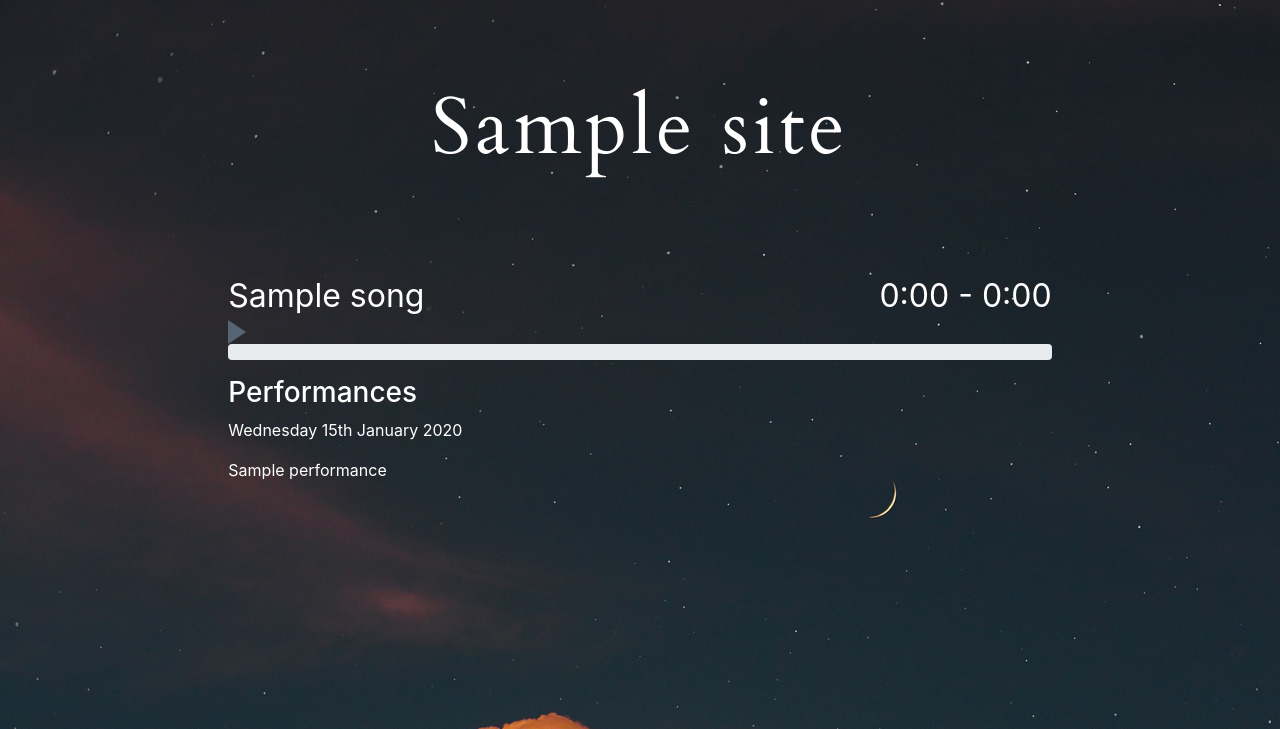
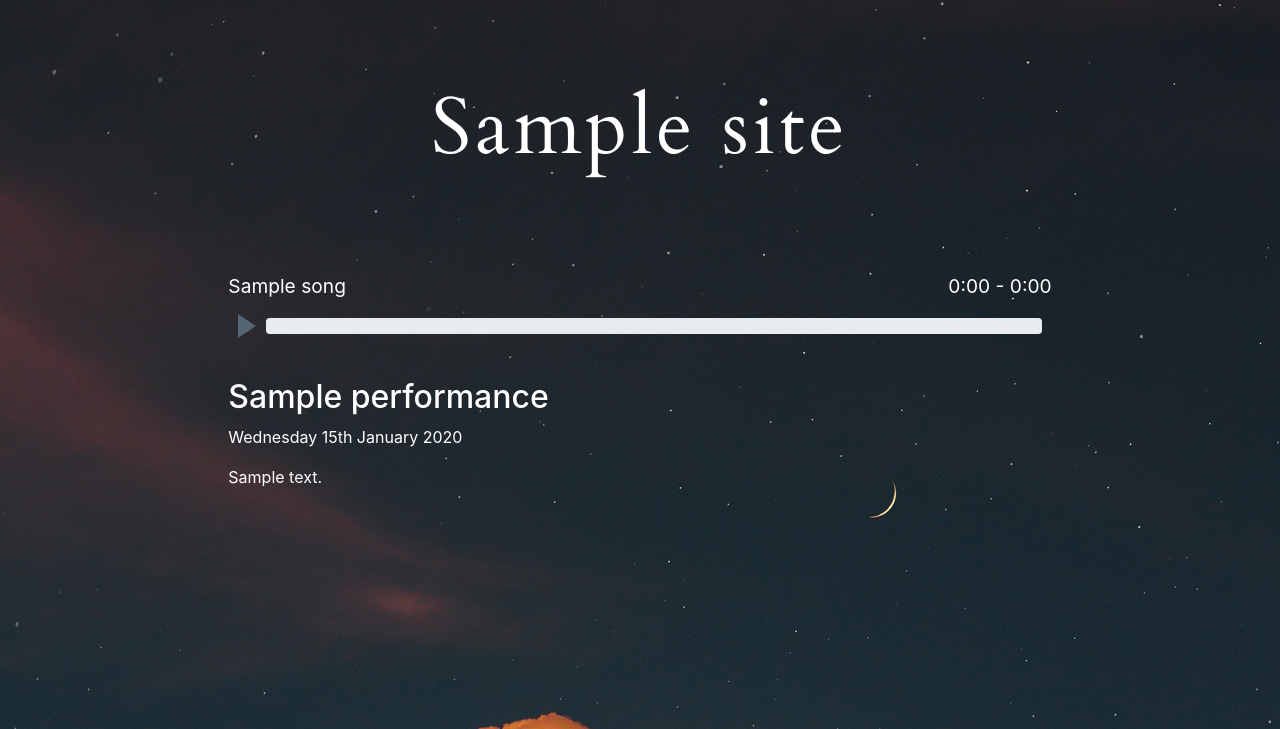
Before and after one commit to Kayra/oytun-music, a Django app: page / in a window 1280 px wide. Shown: the top 729 px of the page. Run offline with Django 3.2, Linux system fonts and the light colour scheme; tables that the repository leaves empty hold one stand-in row (values such as "Sample post"); some libraries are stand-ins or nearby versions.

Commit message:
Updated music player

```diff
--- a/oytun_music/music/static/music/musicPlayer.js
+++ b/oytun_music/music/static/music/musicPlayer.js
@@ -1,11 +1,11 @@
-var audioPlayer = document.querySelector('.green-audio-player');
+var audioPlayer = document.querySelector('.audio-player');
 var playPause = audioPlayer.querySelector('#playPause');
 var playpauseBtn = audioPlayer.querySelector('.play-pause-btn');
 var loading = audioPlayer.querySelector('.loading');
 var progress = audioPlayer.querySelector('.progress');
 var sliders = audioPlayer.querySelectorAll('.slider');
-var volumeBtn = audioPlayer.querySelector('.volume-btn');
-var volumeControls = audioPlayer.querySelector('.volume-controls');
+// var volumeBtn = audioPlayer.querySelector('.volume-btn');
+// var volumeControls = audioPlayer.querySelector('.volume-controls');
 // var volumeProgress = volumeControls.querySelector('.slider .progress');
 var player = audioPlayer.querySelector('audio');
 var currentTime = audioPlayer.querySelector('.current-time');
@@ -42,10 +42,10 @@ player.addEventListener('ended', function(){
     player.currentTime = 0;
 });
 
-volumeBtn.addEventListener('click', () => {
-    volumeBtn.classList.toggle('open');
-    volumeControls.classList.toggle('hidden');
-});
+// volumeBtn.addEventListener('click', () => {
+//     volumeBtn.classList.toggle('open');
+//     volumeControls.classList.toggle('hidden');
+// });
 
 // window.addEventListener('resize', directionAware);
 
@@ -133,17 +133,17 @@ function getCoefficient(event) {
     return K;
 }
 
-function rewind(event) {
-    if(inRange(event)) {
-        player.currentTime = player.duration * getCoefficient(event);
-    }
-}
-
-function changeVolume(event) {
-    if(inRange(event)) {
-        player.volume = getCoefficient(event);
-    }
-}
+// function rewind(event) {
+//     if(inRange(event)) {
+//         player.currentTime = player.duration * getCoefficient(event);
+//     }
+// }
+//
+// function changeVolume(event) {
+//     if(inRange(event)) {
+//         player.volume = getCoefficient(event);
+//     }
+// }
 
 function formatTime(time) {
     var min = Math.floor(time / 60);
--- a/oytun_music/music/static/music/styles.css
+++ b/oytun_music/music/static/music/styles.css
@@ -34,11 +34,46 @@
         text-decoration: underline;
     }
 
+    .song-title {
+        font-size: 0.6em;
+        margin-bottom: 0.7em;
+    }
+
     .songs {
         font-size: 2em;
     }
 
-}
+    .controls {
+        display: flex;
+        align-items: center;
+    }
+
+    .play-pause-btn {
+        margin: 0 10px;
+        display: block;
+    }
+
+    .slider {
+        width: 100%;
+        position: relative;
+        margin-right: 10px;
+    }
+
+    .progress {
+        position: relative;
+        z-index: 2;
+    }
+
+    .slider:after {
+        content: "";
+        background-color: #566574;
+        height: 1rem;
+        width: 100%;
+        position: absolute;
+        bottom: 0;
+        z-index: 1;
+        border-radius: 0.25rem;
+    }
 
 }
 
--- a/oytun_music/music/templates/music/index.html
+++ b/oytun_music/music/templates/music/index.html
@@ -40,13 +40,16 @@
 
                 <div class="performances">
 
-                    <h3>Performances</h3>
+                    <!--<h3>Performances</h3>-->
+
+                    <br>
 
                     <ol>
                         {% for performance in performances_to_display %}
                         <li>
-                            <p>{{ performance.start_time|date:'l jS F Y'}}</p>
-                            <a href="{{ performance.external_link }}" target="_blank" >{{ performance.venue_name }}</a>
+                            <h2><a href="{{ performance.external_link }}" target="_blank" >{{ performance.venue_name }}</a></h2>
+                            <p class="start-time">{{ performance.start_time|date:'l jS F Y'}}</p>
+                            <p>{{ performance.venue_address }}</p>
                         </li>
                         {% endfor %}
                     </ol>
--- a/oytun_music/music/templates/music/music-player.html
+++ b/oytun_music/music/templates/music/music-player.html
@@ -1,11 +1,15 @@
 {% block content %}
-<div class="audio green-audio-player">
+<div class="audio audio-player">
+
     <div class="loading">
         <div class="spinner"></div>
     </div>
 
+    <div class="song-title">
+        {{ song_title }} <span class="float-right" ><span class="current-time">0:00</span> - <span class="total-time">0:00</span></span>
+    </div>
+
     <div class="controls">
-        {{ song_title }} <span class="float-right" ><span class="current-time">0:00</span> - <span class="total-time">0:00</span></span>
 
         <div class="play-pause-btn">
             <svg xmlns="http://www.w3.org/2000/svg" width="18" height="24" viewBox="0 0 18 24">
@@ -18,6 +22,7 @@
                 <div class="pin" id="progress-pin" data-method="rewind"></div>
             </div>
         </div>
+
     </div>
 
     <!--<div class="volume">-->
@@ -31,5 +36,6 @@
     <audio crossorigin>
         <source src="{{ song_url }}" type="audio/mpeg">
     </audio>
+
 </div>
 {% endblock %}
```
